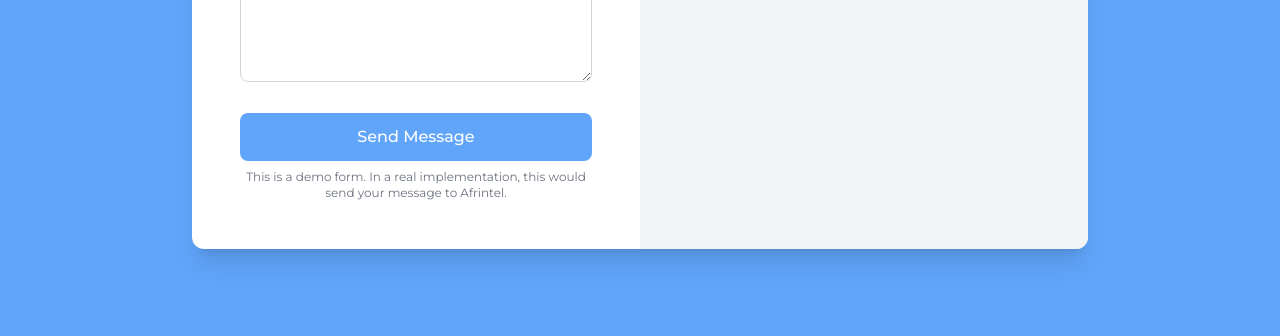
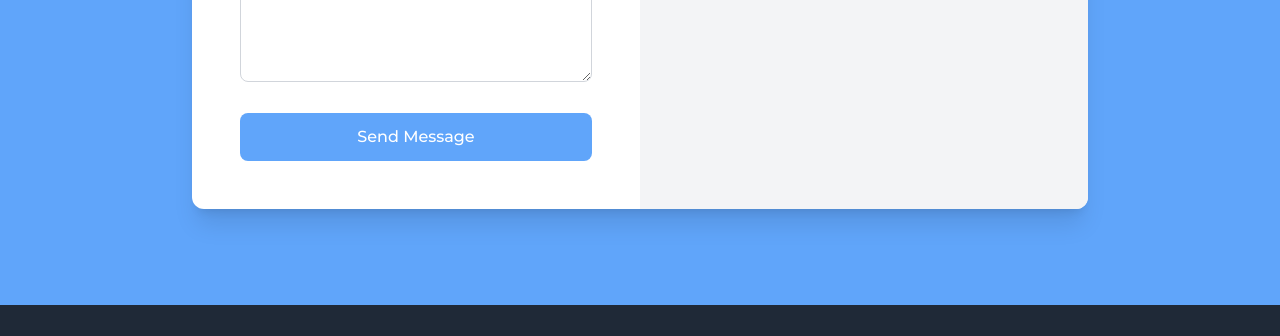
Before and after one commit to KhanyisaniNtabeni/afrintel, a plain HTML site: page index.html in a window 1280 px wide. Shown: the part 3645-3981 px from the top of the page. Drawn offline with nearby package versions, Linux system fonts and the light colour scheme.

Commit message:
cmane added

```diff
--- a/index.html
+++ b/index.html
@@ -437,7 +437,6 @@
 
                         <div>
                             <button type="button" class="w-full bg-blue-400 text-white font-medium py-3 px-6 rounded-lg hover:bg-blue-500 transition duration-300">Send Message</button>
-                            <p class="text-xs text-gray-500 mt-2 text-center">This is a demo form. In a real implementation, this would send your message to Afrintel.</p>
                         </div>
                     </form>
                 </div>
```
